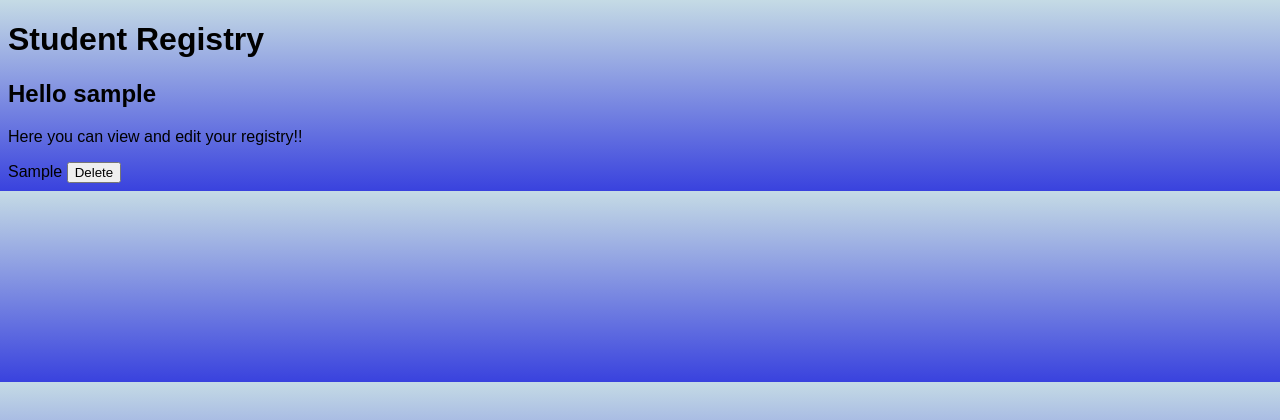
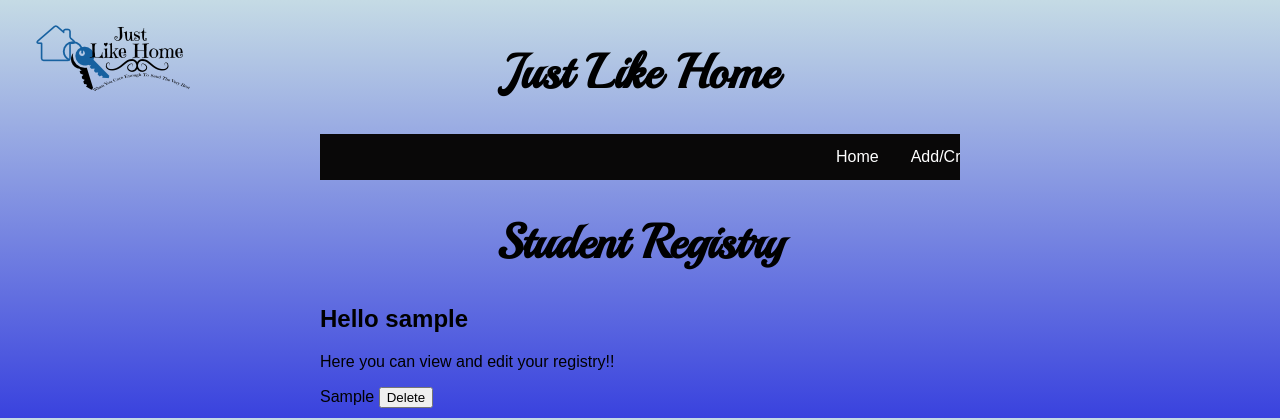
Before and after one commit to oXDE4THROWXo/Student-repository-, a Python web app: template templates/view.html in a window 1280 px wide. Shown: the top 420 px of the page. Run offline with Jinja, Linux system fonts and the light colour scheme; the template is opened without the code that fills it: most values are stand-ins (such as "Sample title", 1, 10 or a date in 2020).

Commit message:
changes on 7/19

```diff
--- a/templates/view.html
+++ b/templates/view.html
@@ -1,9 +1,21 @@
 <!DOCTYPE html>
 <html>
-<head>
-    <title>{{ title }}</title>
+<link href="https://fonts.googleapis.com/css?family=Playball" rel="stylesheet">
+
+    <title>View Registry</title>
+    <h1>Just Like Home</h1>
+    <img id="logo" src="resources/logo.png"></img>
+    <head>
     <link rel="stylesheet" type="text/css" href="resources/home.css">
+    <link rel="stylesheet" type="text/css" href="resources/homewmenu.css">
+    <link rel="stylesheet" type="text/css" href="resources/aboutus.css">
 </head>
+<ul>
+  <li><a class="active" href="/home">Home</a></li>
+  <li><a href="/newregistry">Add/Create Registry</a></li>
+  <li><a href="/view">View Registry</a></li>
+  <li><a href="/aboutus">About Us</a></li>
+</ul>
 <body>
 <h1> Student Registry</h1>
 <h2> Hello {{ user_name }} </h2>
```
